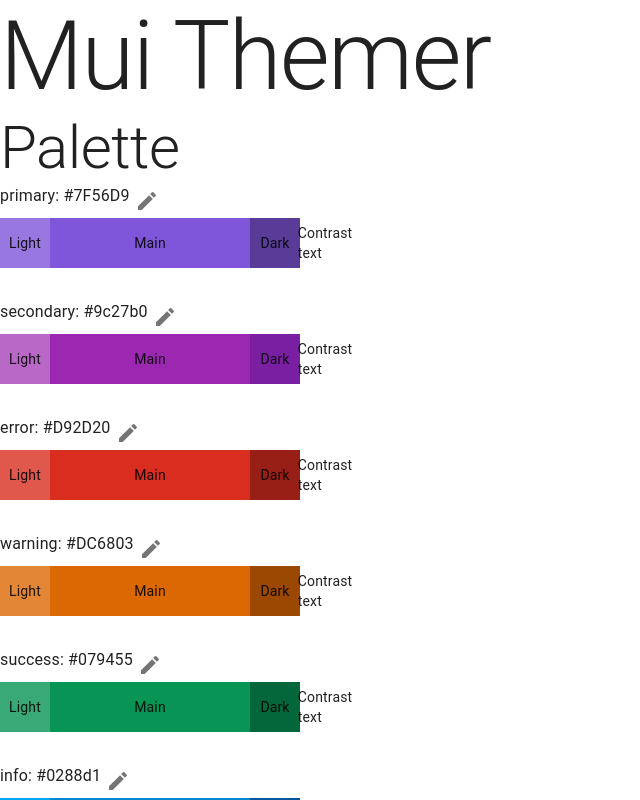
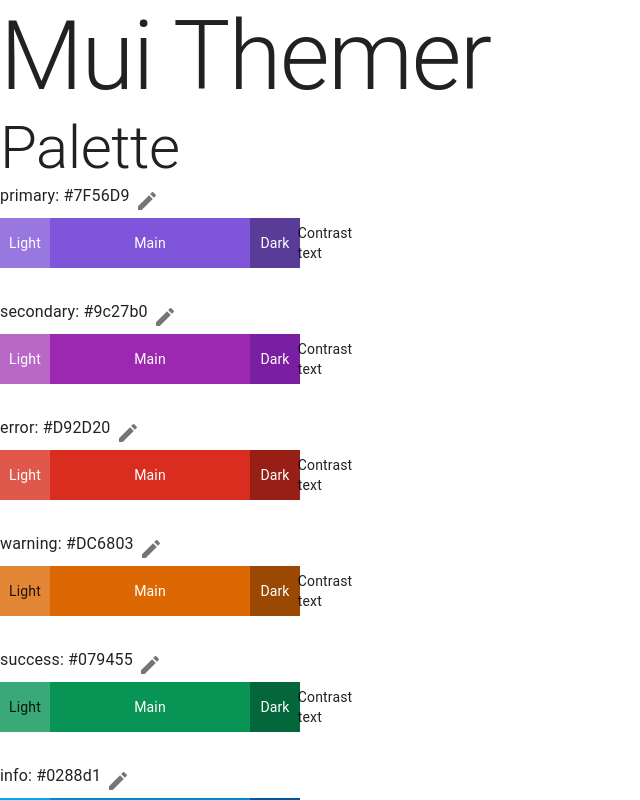
Before and after one commit to sernstberger/mui-themer, a React (Vite) app in the folder mui-themer/: page / in a window 1280 px wide. Shown: the top 800 px of the page, without its empty margins (0-640 px from the left). Built offline with nearby package versions, Linux system fonts and the light colour scheme.

Commit message:
show contrast text color

```diff
--- a/mui-themer/src/app/Components/ColorSwatch.tsx
+++ b/mui-themer/src/app/Components/ColorSwatch.tsx
@@ -1,11 +1,17 @@
-import { Box, BoxProps, Typography } from '@mui/material';
+import { Box, BoxProps, Typography, useTheme } from '@mui/material';
 
-interface ColorSwatchProps extends BoxProps {
+export interface ColorProps {
   label: string;
   color: string;
 }
 
-export const ColorSwatch = ({ label, color, ...rest }: ColorSwatchProps) => (
+export interface ColorSwatchProps extends ColorProps, Omit<BoxProps, 'color'> {}
+
+export const ColorSwatch = ({ label, color, ...rest }: ColorSwatchProps) => {
+  const theme = useTheme();
+  const contrastText = theme.palette.getContrastText(color);
+
+  return (
     <Box
       {...rest}
       sx={{
@@ -19,7 +25,10 @@
         ...rest.sx,
       }}
     >
-    <Typography variant="body2">{label}</Typography>
+      <Typography variant="body2" sx={{ color: contrastText }}>
+        {label}
+      </Typography>
       {/* <Typography variant="body2">{accessibility}</Typography> */}
     </Box>
   );
+};
--- a/mui-themer/src/app/Components/ColorSwatchList.tsx
+++ b/mui-themer/src/app/Components/ColorSwatchList.tsx
@@ -1,8 +1,8 @@
 import { Box } from '@mui/material';
-import { ColorSwatch } from './ColorSwatch';
+import { ColorProps, ColorSwatch } from './ColorSwatch';
 
 interface ColorSwatchListProps {
-  colors: any;
+  colors: ColorProps[];
   onColorClick: (color: string) => void;
 }
 
```
Lines whose indentation alone changed are shown as unchanged.
